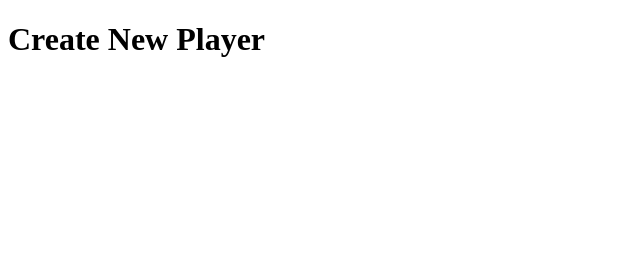
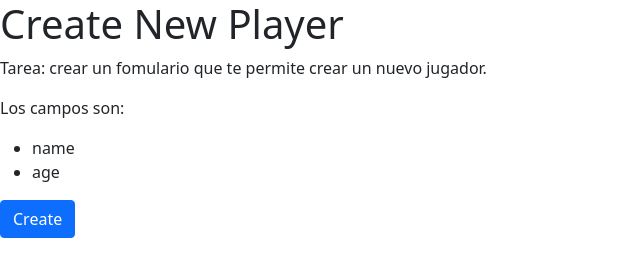
Before and after one commit to IsaacAlcocer/evient-edu, a website built with webpack: page src/create-player.html in a window 1280 px wide. Shown: the whole page, without its empty margins (0-640 px from the left). Built offline with nearby package versions, Linux system fonts and the light colour scheme; no server answers.

Commit message:
:wrench: Added bootstrap

```diff
--- a/src/create-player.html
+++ b/src/create-player.html
@@ -3,9 +3,18 @@
   <head>
     <meta charset="utf-8" />
     <title>Create New Player</title>
+    <link href="https://cdn.jsdelivr.net/npm/bootstrap@5.0.2/dist/css/bootstrap.min.css" rel="stylesheet" integrity="sha384-EVSTQN3/azprG1Anm3QDgpJLIm9Nao0Yz1ztcQTwFspd3yD65VohhpuuCOmLASjC" crossorigin="anonymous">
   </head>
   <body>
     <h1>Create New Player</h1>
+    <p>Tarea: crear un fomulario que te permite crear un nuevo jugador.</p>
+    <p>Los campos son:</p>
+    <ul>
+      <li>name</li>
+      <li>age</li>
+    </ul>
+    <button type="button" class="btn btn-primary">Create</button>
     <script src="createPlayer.js"></script>
+    <script src="https://cdn.jsdelivr.net/npm/bootstrap@5.0.2/dist/js/bootstrap.bundle.min.js" integrity="sha384-MrcW6ZMFYlzcLA8Nl+NtUVF0sA7MsXsP1UyJoMp4YLEuNSfAP+JcXn/tWtIaxVXM" crossorigin="anonymous"></script>
   </body>
 </html>
```
Also changed, not shown: src/index.html (+3 -0 lines).
